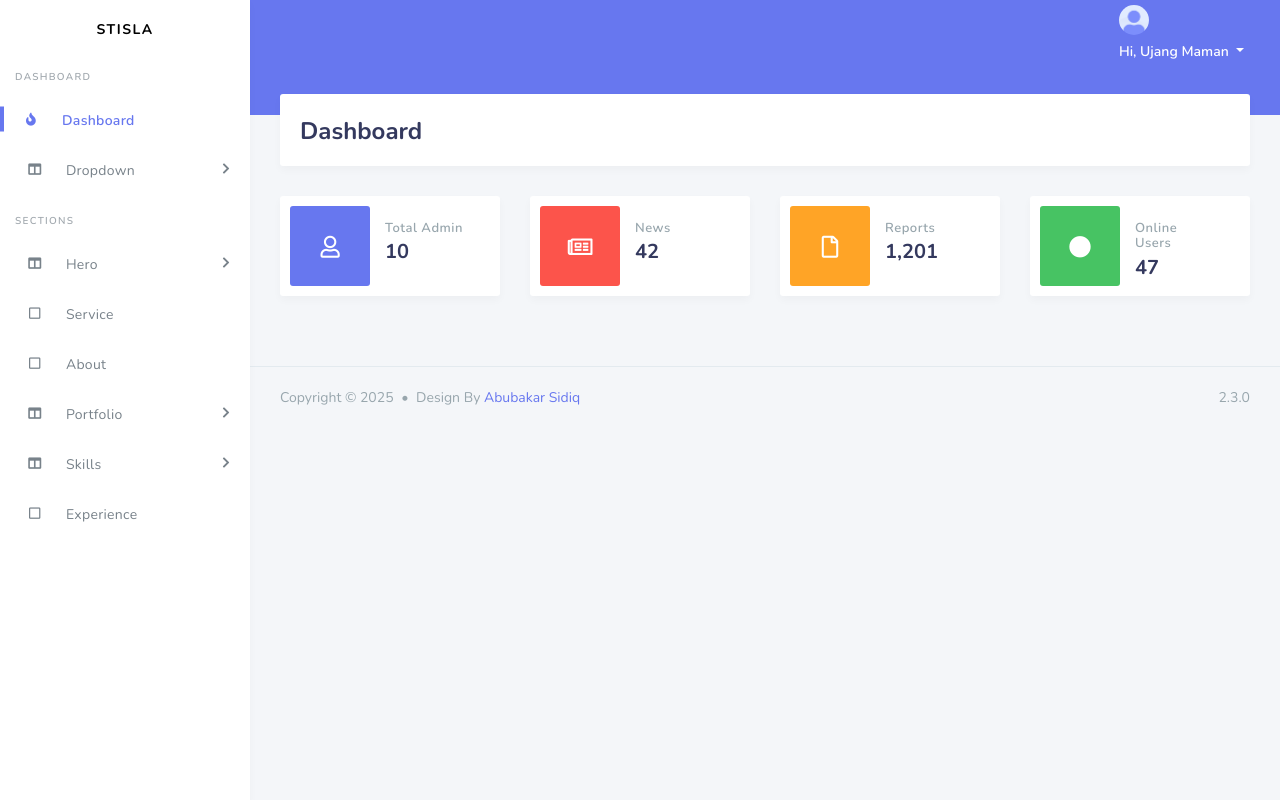
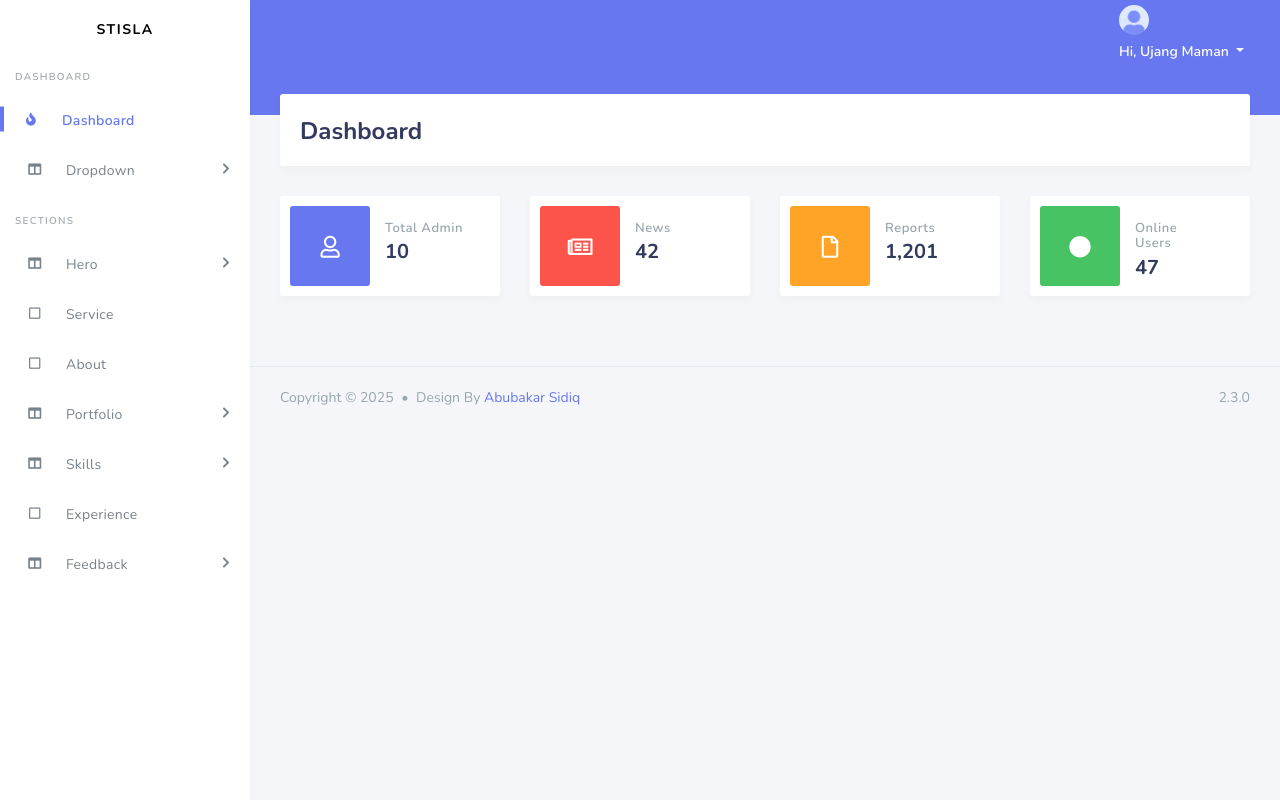
Before and after one commit to Abusidiq32/abusidiq, a Laravel app: page /dashboard in a window 1280 px wide. Run offline with Laravel 10, Linux system fonts and the light colour scheme; the visitor is signed in with stand-in values (Sample User, id 1); style sheets or scripts are compiled from the project's sources; parts of the project's set-up code (start-up, migrations or seed data) failed here and were passed over; some libraries are stand-ins or nearby versions.

Commit message:
fetch feedback dynamically to the frontend part

```diff
--- a/app/Http/Controllers/Frontend/HomeController.php
+++ b/app/Http/Controllers/Frontend/HomeController.php
@@ -5,6 +5,7 @@ namespace App\Http\Controllers\Frontend;
 use App\Http\Controllers\Controller;
 use App\Models\About;
 use App\Models\Experience;
+use App\Models\Feedback;
 use App\Models\Hero;
 use App\Models\PortfolioCategory;
 use App\Models\PortfolioItem;
@@ -34,6 +35,7 @@ class HomeController extends Controller
         $skillsSettings = SkillsSettings::first();
         $skillsItems = SkillsItem::all();
         $experience = Experience::first();
+        $feedbacks = Feedback::all();
         return view('frontend.home',
                 compact(
                     'hero',
@@ -46,6 +48,7 @@ class HomeController extends Controller
                     'skillsSettings',
                     'skillsItems',
                     'experience',
+                    'feedbacks',
                 ));
     }
 
--- a/resources/views/admin/layouts/layout.blade.php
+++ b/resources/views/admin/layouts/layout.blade.php
@@ -142,6 +142,7 @@
                                 $('#portfoliocategory-table').DataTable().ajax.reload(null, false); // ✅ Good: Reloads table
                                 $('#portfolioitem-table').DataTable().ajax.reload(null, false); // ✅ Good: Reloads table
                                 $('#skillsitem-table').DataTable().ajax.reload(null, false); // ✅ Good: Reloads table
+                                $('#feedback-table').DataTable().ajax.reload(null, false); // ✅ Good: Reloads table
                             },
                             error: function(xhr, status, error) {
                                 Swal.fire({
--- a/resources/views/admin/layouts/sidebar.blade.php
+++ b/resources/views/admin/layouts/sidebar.blade.php
@@ -94,6 +94,17 @@
 
             <li><a class="nav-link" href="{{route('admin.experience.index')}}"><i class="far fa-square"></i> <span>Experience</span></a></li>
 
+            <li class="nav-item dropdown">
+                <a href="#" class="nav-link has-dropdown" data-toggle="dropdown"><i class="fas fa-columns"></i>
+                    <span>Feedback</span></a>
+                <ul class="dropdown-menu" style="display: none;">
+                    {{-- <li><a class="nav-link" href="{{route('admin.portfolio-category.index')}}">Portfolio Category</a></li> --}}
+                    <li><a class="nav-link" href="{{route('admin.feedback.index')}}">Feedback Item</a></li>
+                    <li><a class="nav-link" href="{{route('admin.feedback.index')}}">Client Settings</a></li>
+
+                </ul>
+            </li>
+
             {{-- <li><a class="nav-link" href="blank.html"><i class="far fa-square"></i> <span>Blank Page</span></a></li> --}}
 
 
```
